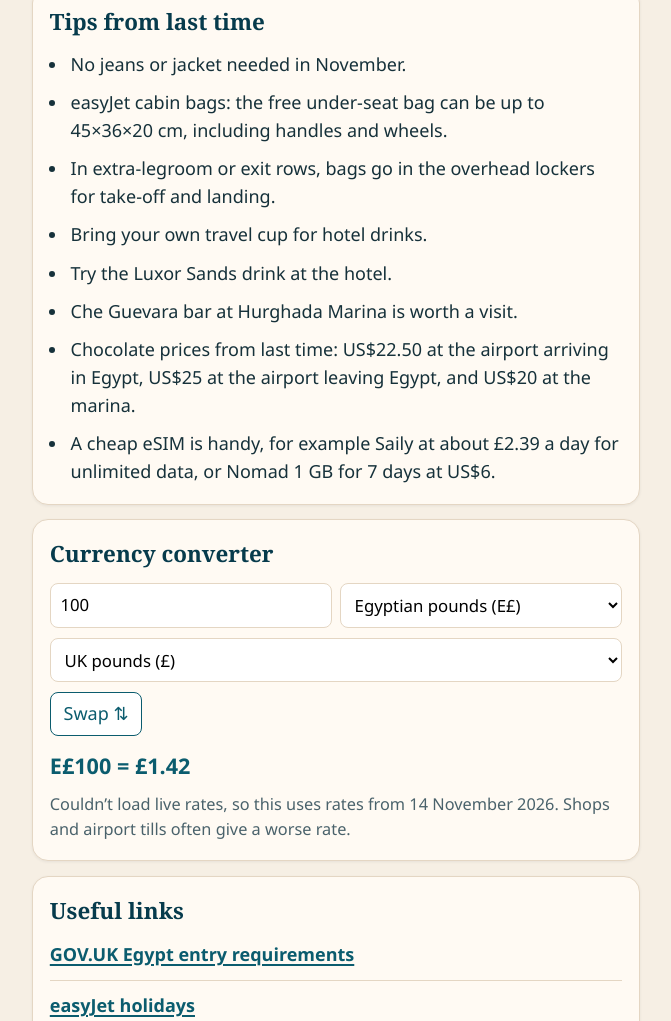
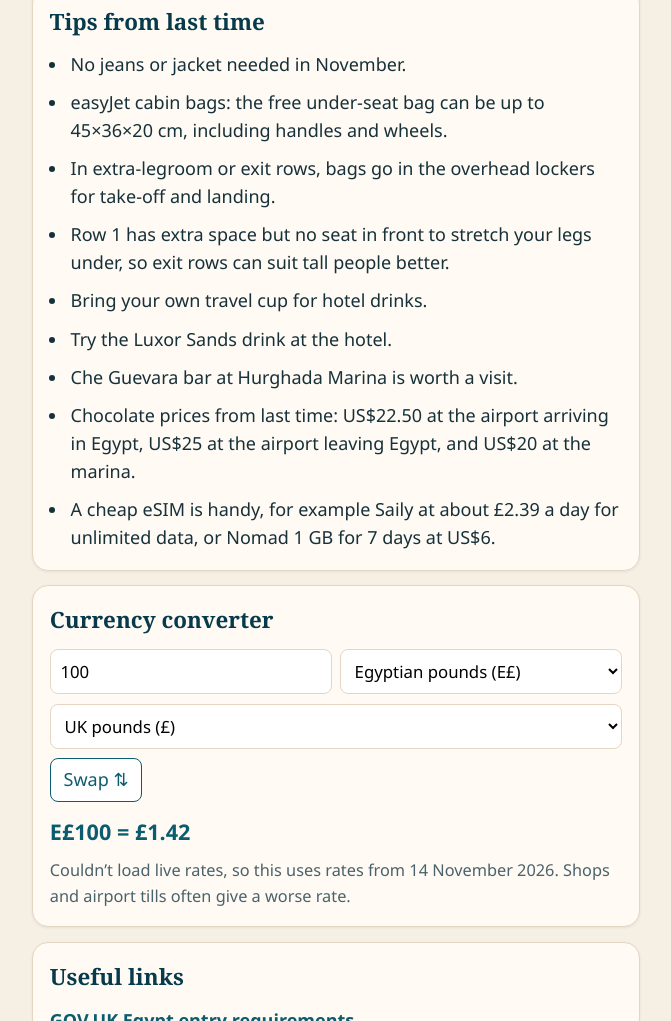
Before and after one commit to kk544nmsbt-sudo/hurghada-2027, a plain HTML site: page index.html in a window 1280 px wide. Shown: the part 2575-3596 px from the top of the page, without its empty margins (304-975 px from the left). Drawn offline with Linux system fonts and the light colour scheme; no server answers.

Commit message:
Add row 1 tip

```diff
--- a/index.html
+++ b/index.html
@@ -476,6 +476,7 @@
         <li>No jeans or jacket needed in November.</li>
         <li>easyJet cabin bags: the free under-seat bag can be up to 45×36×20 cm, including handles and wheels.</li>
         <li>In extra-legroom or exit rows, bags go in the overhead lockers for take-off and landing.</li>
+        <li>Row 1 has extra space but no seat in front to stretch your legs under, so exit rows can suit tall people better.</li>
         <li>Bring your own travel cup for hotel drinks.</li>
         <li>Try the Luxor Sands drink at the hotel.</li>
         <li>Che Guevara bar at Hurghada Marina is worth a visit.</li>
```
